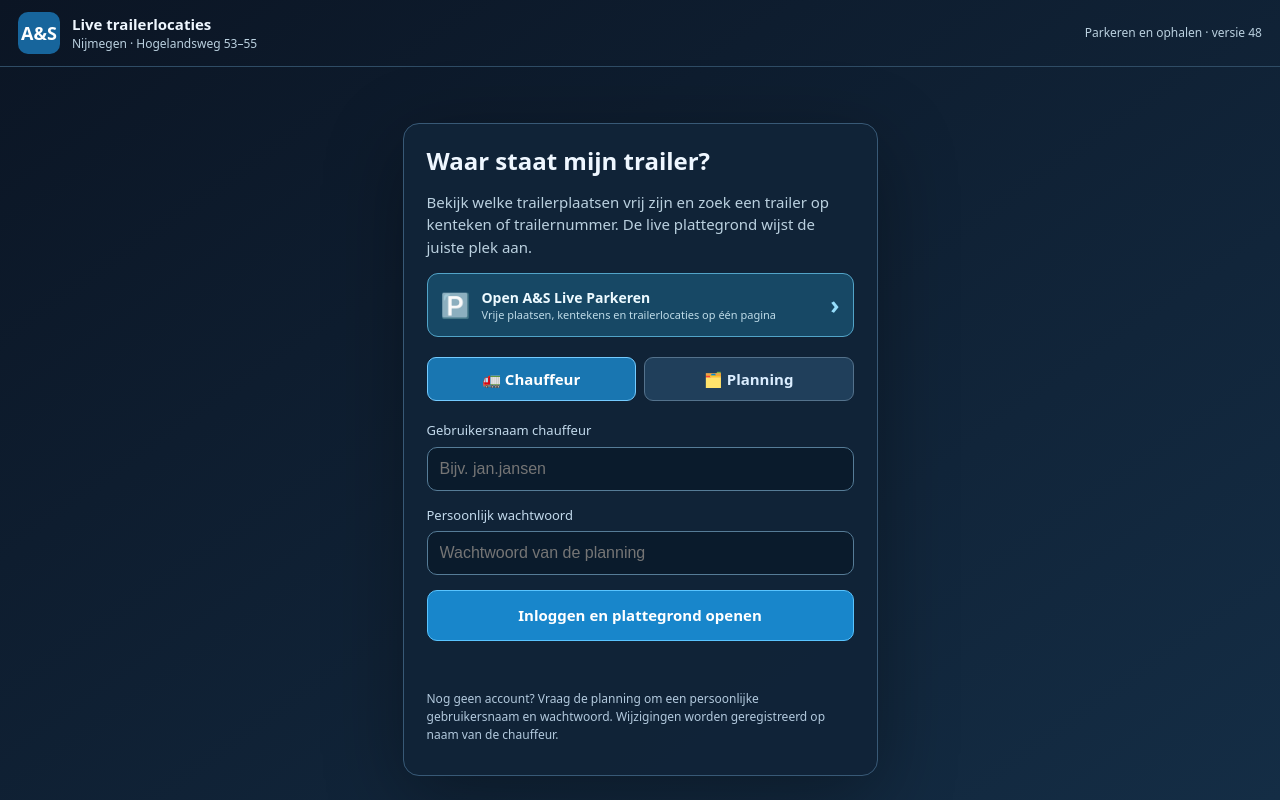
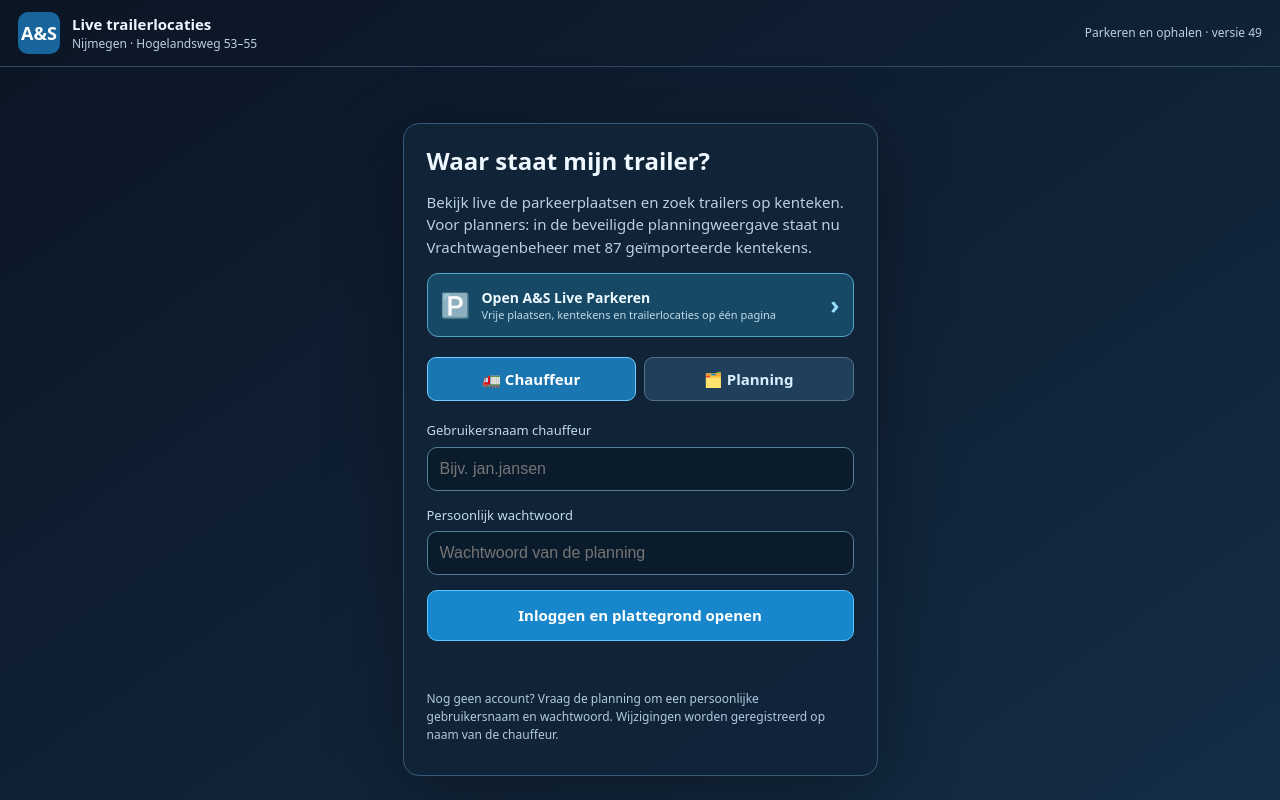
Before and after one commit to asexpressebv5-web/as-trailer-live, a plain HTML site: page index.html in a window 1280 px wide. Drawn offline with Linux system fonts and the light colour scheme.

Commit message:
V49: vehicle registry with 87 imported plates and secure planner management

```diff
--- a/index.html
+++ b/index.html
@@ -37,9 +37,9 @@ body.embed-mode.show-board #exit{bottom:8px;right:8px;font-size:12px;padding:7px
 .live-parking-entry:hover,.live-parking-entry:focus-visible{background:#1a5d7e;outline:2px solid #8edcff}
 </style>
 </head><body>
-<header><div class="brand"><div class="mark">A&S</div><div>Live trailerlocaties<div class="small">Nijmegen · Hogelandsweg 53–55</div></div></div><div class="small">Parkeren en ophalen · versie 48</div></header>
+<header><div class="brand"><div class="mark">A&S</div><div>Live trailerlocaties<div class="small">Nijmegen · Hogelandsweg 53–55</div></div></div><div class="small">Parkeren en ophalen · versie 49</div></header>
 <section id="login">
-<h1>Waar staat mijn trailer?</h1><p>Bekijk welke trailerplaatsen vrij zijn en zoek een trailer op kenteken of trailernummer. De live plattegrond wijst de juiste plek aan.</p>
+<h1>Waar staat mijn trailer?</h1><p>Bekijk live de parkeerplaatsen en zoek trailers op kenteken. Voor planners: in de beveiligde planningweergave staat nu Vrachtwagenbeheer met 87 geïmporteerde kentekens.</p>
 <a href="./live-parkeren.html" class="live-parking-entry"><span>🅿️</span><span><strong>Open A&S Live Parkeren</strong><small>Vrije plaatsen, kentekens en trailerlocaties op één pagina</small></span><span aria-hidden="true">›</span></a>
 <div class="tabs"><button id="driver" type="button" class="on">🚛 Chauffeur</button><button id="planner" type="button">🗂️ Planning</button></div>
 <div id="driverFields"><div class="field"><label for="username">Gebruikersnaam chauffeur</label><input id="username" type="text" maxlength="40" autocapitalize="none" autocomplete="username" placeholder="Bijv. jan.jansen"></div><div class="field"><label for="password">Persoonlijk wachtwoord</label><input id="password" type="password" maxlength="80" autocomplete="current-password" placeholder="Wachtwoord van de planning"></div></div>
```
